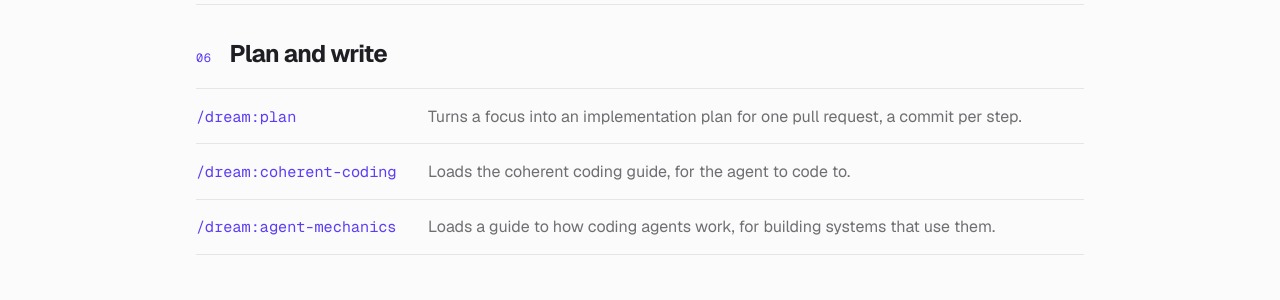
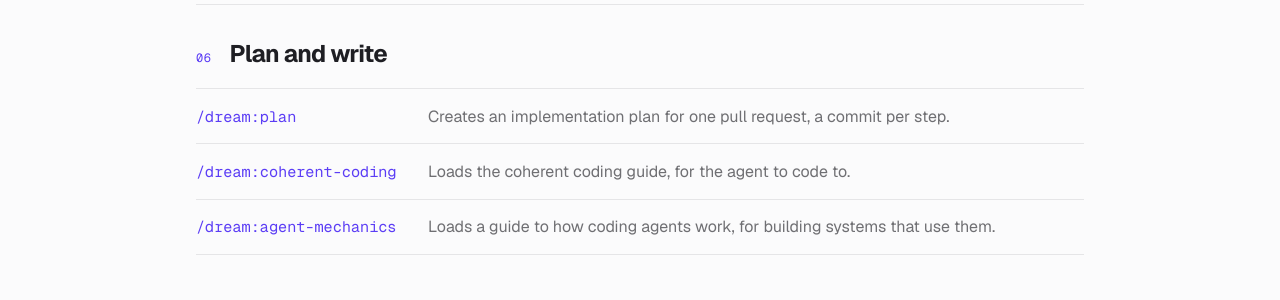
Before and after one commit to alimanfoo/dream, an MkDocs documentation site: the page built from docs/index.md, in a window 1280 px wide and 900 px high, scrolled down 3447 px. Shown: the part 154-454 px from the top of the window. Built offline with MkDocs 1.6.1 and Material for MkDocs 9.7.7, drawn with Linux system fonts in a browser that asks for light colours; comment, search, counter and statistics services are not loaded.

Commit message:
Reword dream:plan's row on the home page
Co-Authored-By: Claude Opus 5.5 <noreply@anthropic.com>
Claude-Session: https://claude.ai/code/session_01SAXrSev8pmBTKxALMFYpNj

```diff
--- a/docs/index.md
+++ b/docs/index.md
@@ -106,11 +106,11 @@ marks a pull request ready, and you can run any of them yourself.
 
 ## Plan and write
 
-| Skill                    | What it does                                                                       |
-| ------------------------ | ---------------------------------------------------------------------------------- |
-| `/dream:plan`            | Turns a focus into an implementation plan for one pull request, a commit per step. |
-| `/dream:coherent-coding` | Loads the coherent coding guide, for the agent to code to.                         |
-| `/dream:agent-mechanics` | Loads a guide to how coding agents work, for building systems that use them.       |
+| Skill                    | What it does                                                                 |
+| ------------------------ | ---------------------------------------------------------------------------- |
+| `/dream:plan`            | Creates an implementation plan for one pull request, a commit per step.      |
+| `/dream:coherent-coding` | Loads the coherent coding guide, for the agent to code to.                   |
+| `/dream:agent-mechanics` | Loads a guide to how coding agents work, for building systems that use them. |
 
 ## If something goes wrong
 
```
